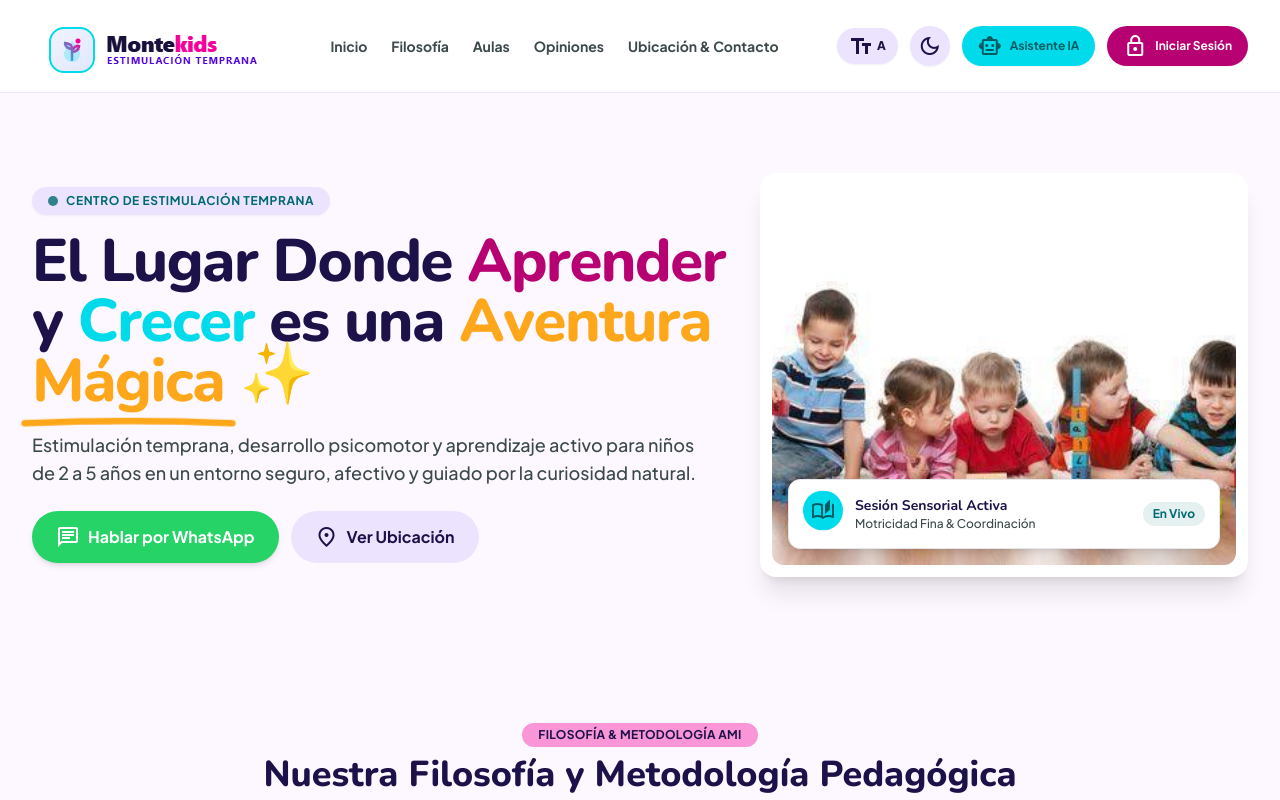
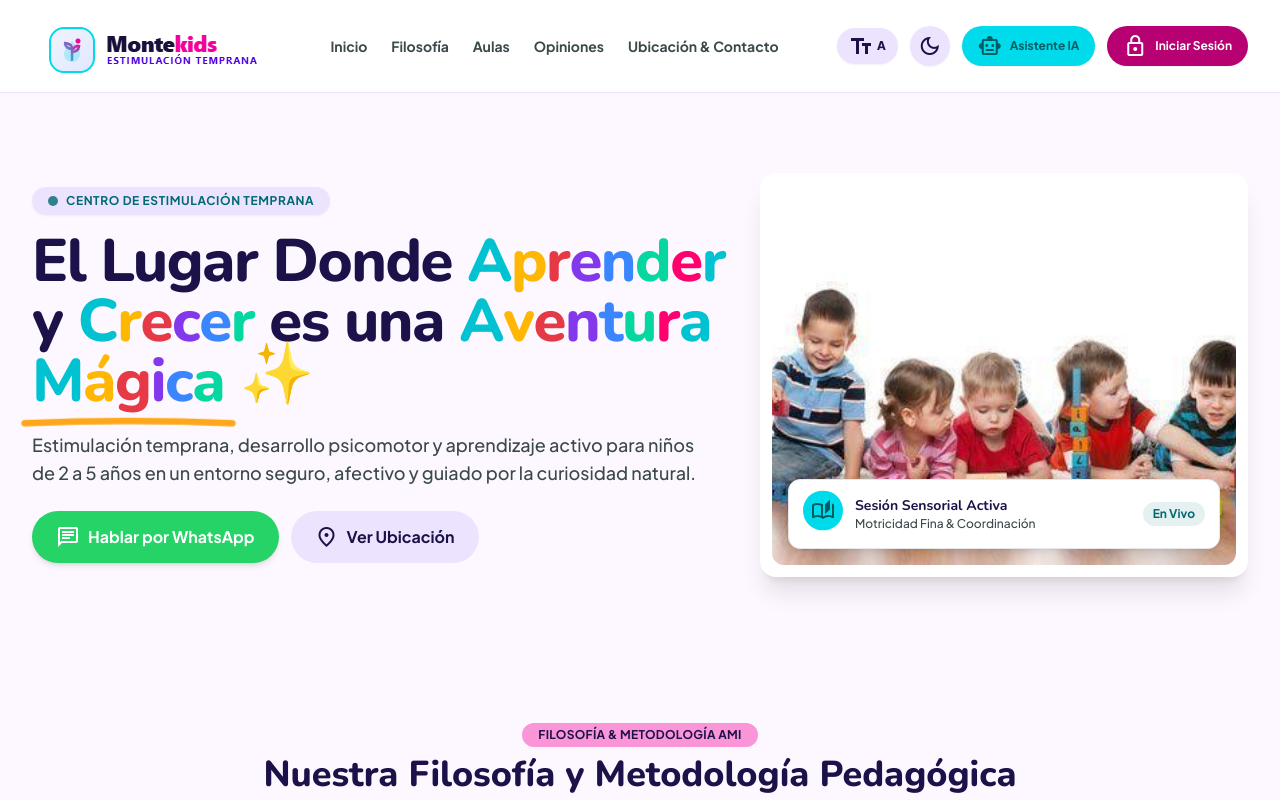
Before and after one commit to aleexds/MontekidsProyect, a React (Vite) app in the folder reactInicio/: page / in a window 1280 px wide. Shown: the top 800 px of the page. Built offline with nearby package versions, Linux system fonts and the light colour scheme.

Commit message:
ajusteHoverLetrasComp

```diff
--- a/reactInicio/src/components/AnimatedInteractiveWord.jsx
+++ b/reactInicio/src/components/AnimatedInteractiveWord.jsx
@@ -1,16 +1,32 @@
 
 
-export default function AnimatedInteractiveWord({ word, baseColorClass, hoverColorClass, extraClasses = '' }) {
+// Paleta cromática oficial e infantil para Montekids
+const COLOR_PALETTE = [
+  { base: 'text-[#00C2D1]', hover: 'hover:text-[#FFB703]' }, // Turquesa -> Amarillo
+  { base: 'text-[#FFB703]', hover: 'hover:text-[#E63946]' }, // Amarillo -> Rojo/Rosa
+  { base: 'text-[#E63946]', hover: 'hover:text-[#8338EC]' }, // Rojo -> Morado
+  { base: 'text-[#8338EC]', hover: 'hover:text-[#3A86FF]' }, // Morado -> Azul
+  { base: 'text-[#3A86FF]', hover: 'hover:text-[#06D6A0]' }, // Azul -> Verde
+  { base: 'text-[#06D6A0]', hover: 'hover:text-[#FF006E]' }, // Verde -> Magenta
+  { base: 'text-[#FF006E]', hover: 'hover:text-[#00C2D1]' }, // Magenta -> Turquesa
+];
+
+export default function AnimatedInteractiveWord({ word, extraClasses = '', startIndex = 0 }) {
   return (
-    <span className={`inline-block ${baseColorClass} ${extraClasses}`}>
-      {word.split('').map((letter, index) => (
-        <span
-          key={index}
-          className={`interactive-letter ${hoverColorClass}`}
-        >
-          {letter}
-        </span>
-      ))}
+    <span className={`inline-block ${extraClasses}`}>
+      {word.split('').map((letter, index) => {
+        // Seleccionamos un color secuencial de la paleta para cada letra
+        const colorConfig = COLOR_PALETTE[(index + startIndex) % COLOR_PALETTE.length];
+
+        return (
+          <span
+            key={index}
+            className={`interactive-letter ${colorConfig.base} ${colorConfig.hover}`}
+          >
+            {letter}
+          </span>
+        );
+      })}
     </span>
   );
 }
```
